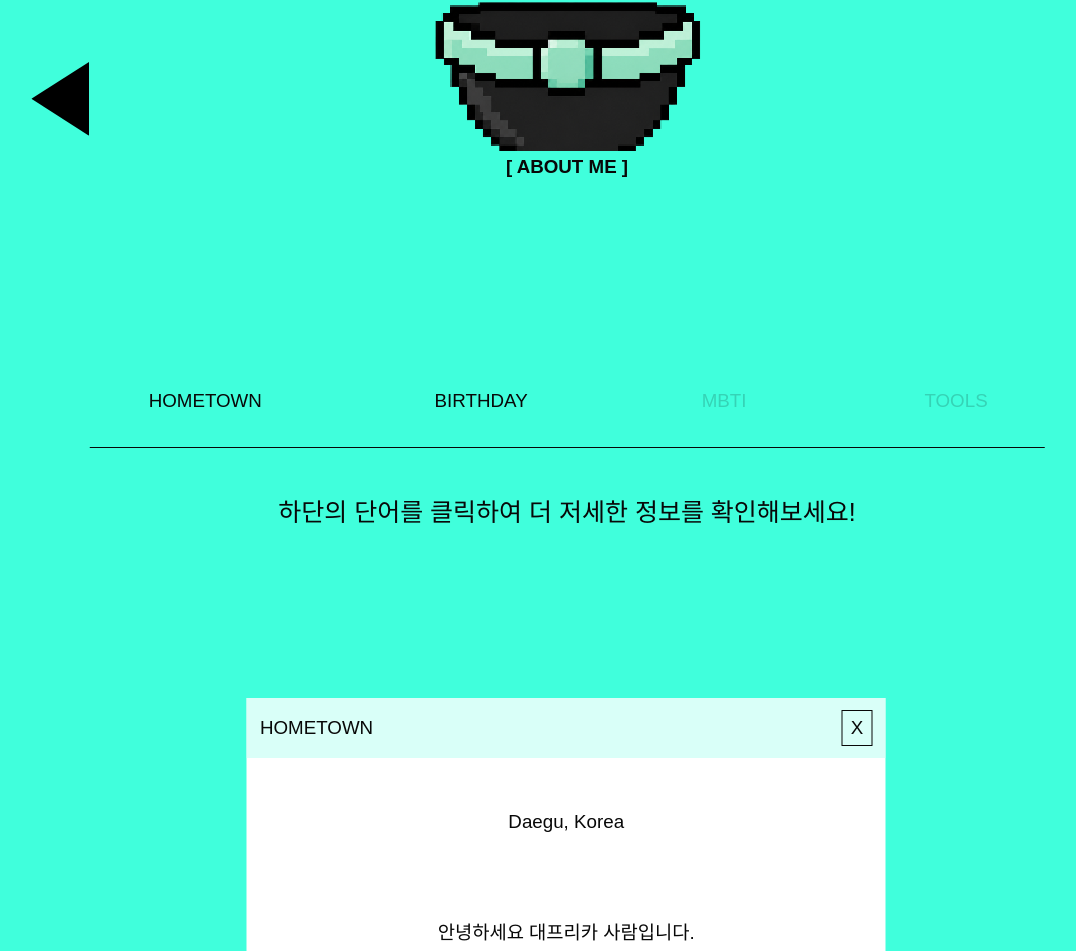
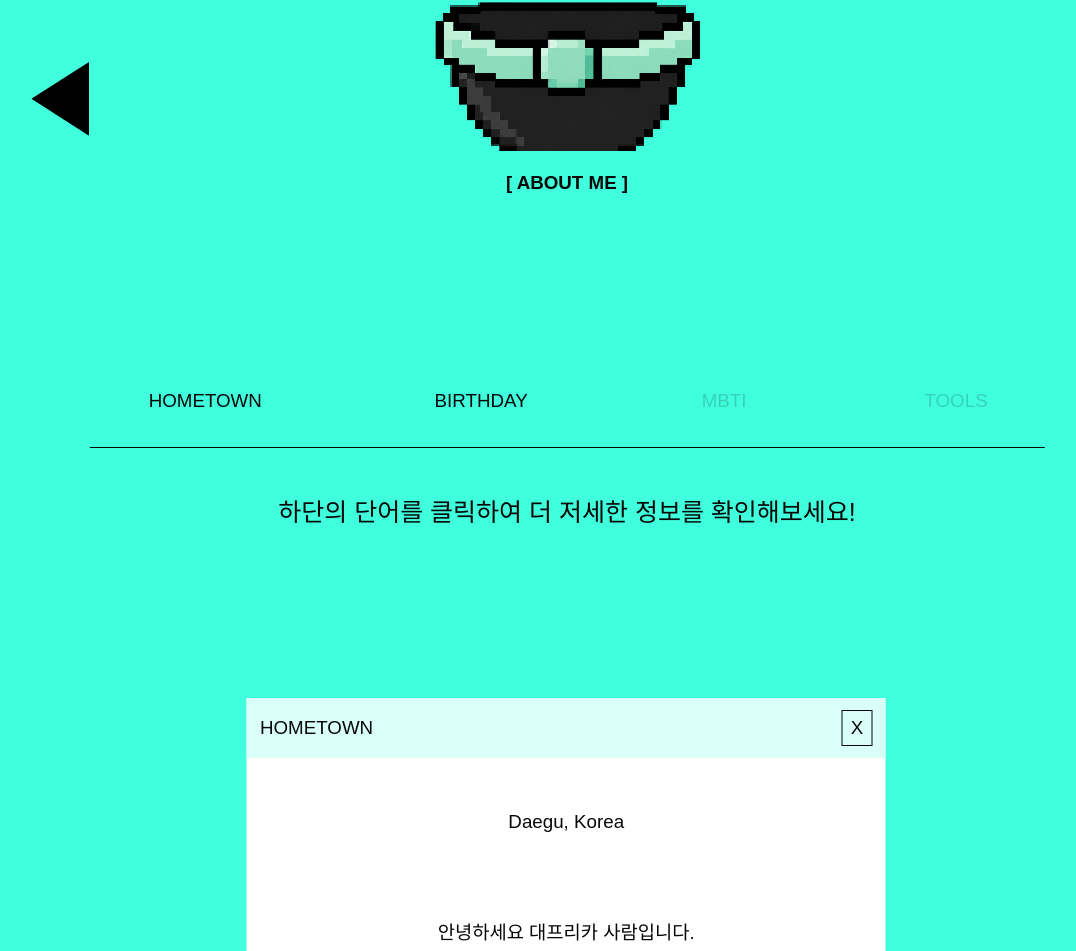
Before and after one commit to jiyeonwon/jiyeon-test, a Next.js app: page / in a window 1280 px wide. Shown: the part 1822-2773 px from the top of the page, without its empty margins (73-1149 px from the left). Built offline with nearby package versions, Linux system fonts and the light colour scheme; a web font is replaced by a local one.

Commit message:
About Me 캡슐 제목 간격 조정

```diff
--- a/app/globals.css
+++ b/app/globals.css
@@ -252,7 +252,7 @@ button {
 }
 
 .aboutCapsule h2 {
-  margin: 0;
+  margin: 16px 0 0;
   font-size: clamp(12px, 1.66666667cqw, 24px);
   font-weight: 600;
   line-height: clamp(20px, 3.90625cqh, 40px);
```
